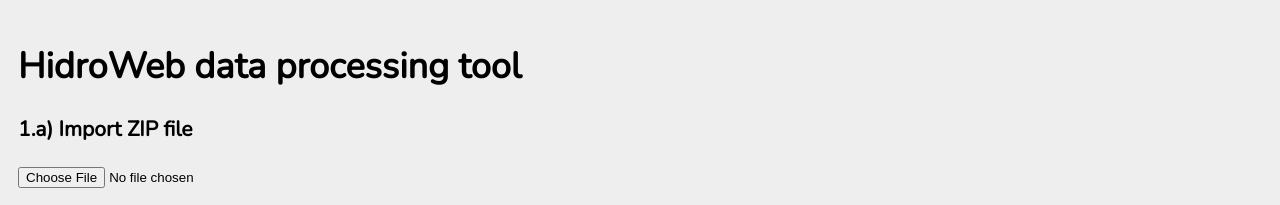
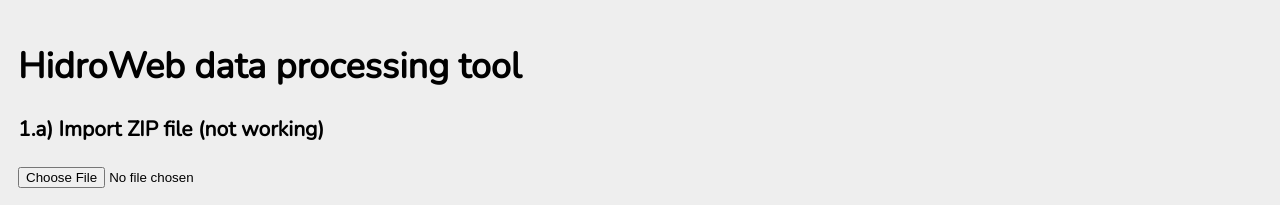
Before and after one commit to ww9/hydroweb, a plain HTML site: page index.html in a window 1280 px wide. Shown: the top 205 px of the page. Drawn offline with nearby package versions, Linux system fonts and the light colour scheme.

Commit message:
"import ZIP file (not working)" message

```diff
--- a/index.html
+++ b/index.html
@@ -220,7 +220,7 @@
 	</script>
 	<body>
 		<h1>HidroWeb data processing tool</h1>
-		<h3>1.a) Import ZIP file</h3>
+		<h3>1.a) Import ZIP file (not working)</h3>
 		<p><input type="file" /></p>
 		<h3>1.b) Or paste CSV here</h3>
 		<textarea class="textarea_csv" style="width: 100%; height: 200px"> </textarea>
```
